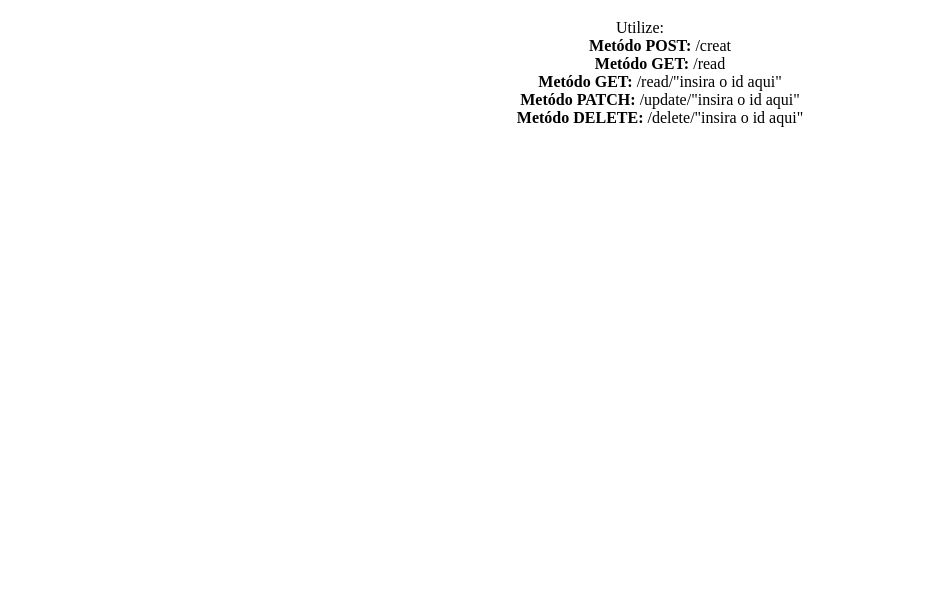
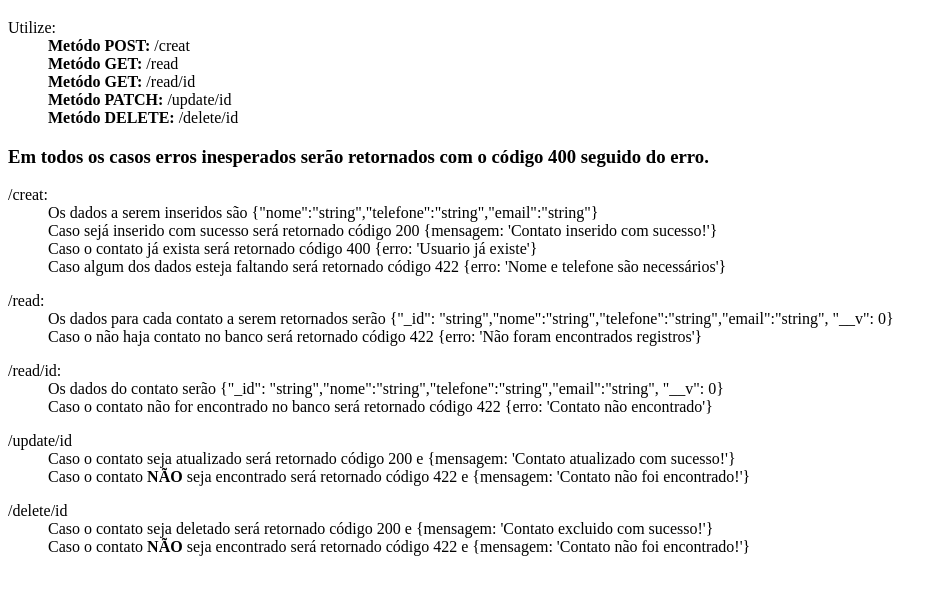
Before and after one commit to senhorbento/API_Agenda, a website: page src/view/view.html in a window 1280 px wide. Shown: the part 61-656 px from the top of the page, without its empty margins (0-946 px from the left). Drawn offline with Linux system fonts and the light colour scheme.

Commit message:
Feat: Add descrição de cada metodo

```diff
--- a/src/view/view.html
+++ b/src/view/view.html
@@ -8,13 +8,41 @@
     <body>
         <div>
             <h1 align="center">API REST Agenda</h1>
-            <dl align="center">
+            <dl>
                 <dt>Utilize:</dt>
                 <dd><b>Metódo POST:</b> /creat</dd>
                 <dd><b>Metódo GET:</b> /read</dd>
-                <dd><b>Metódo GET:</b> /read/"insira o id aqui"</dd>
-                <dd><b>Metódo PATCH:</b> /update/"insira o id aqui"</dd>
-                <dd><b>Metódo DELETE:</b> /delete/"insira o id aqui"</dd>
+                <dd><b>Metódo GET:</b> /read/id</dd>
+                <dd><b>Metódo PATCH:</b> /update/id</dd>
+                <dd><b>Metódo DELETE:</b> /delete/id</dd>
+            </dl>
+            <h3>Em todos os casos erros inesperados serão retornados com o código 400 seguido do erro.</h3>
+            <dl>
+                <dt>/creat:</dt>
+                <dd>Os dados a serem inseridos são {"nome":"string","telefone":"string","email":"string"}</dd>
+                <dd>Caso sejá inserido com sucesso será retornado código 200 {mensagem: 'Contato inserido com sucesso!'}</dd>
+                <dd>Caso o contato já exista será retornado código 400 {erro: 'Usuario já existe'}</dd>
+                <dd>Caso algum dos dados esteja faltando será retornado código 422 {erro: 'Nome e telefone são necessários'}</dd>
+            </dl>
+            <dl>
+                <dt>/read:</dt>
+                <dd>Os dados para cada contato a serem retornados serão {"_id": "string","nome":"string","telefone":"string","email":"string", "__v": 0}</dd>
+                <dd>Caso o não haja contato no banco será retornado código 422 {erro: 'Não foram encontrados registros'}</dd>
+            </dl>
+            <dl>
+                <dt>/read/id:</dt>
+                <dd>Os dados do contato serão {"_id": "string","nome":"string","telefone":"string","email":"string", "__v": 0}</dd>
+                <dd>Caso o contato não for encontrado no banco será retornado código 422 {erro: 'Contato não encontrado'}</dd>
+            </dl>
+            <dl>
+                <dt>/update/id</dt>
+                <dd>Caso o contato seja atualizado será retornado código 200 e {mensagem: 'Contato atualizado com sucesso!'}</dd>
+                <dd>Caso o contato <b>NÃO</b> seja encontrado será retornado código 422 e {mensagem: 'Contato não foi encontrado!'}</dd>
+            </dl>
+            <dl>
+                <dt>/delete/id</dt>
+                <dd>Caso o contato seja deletado será retornado código 200 e {mensagem: 'Contato excluido com sucesso!'}</dd>
+                <dd>Caso o contato <b>NÃO</b> seja encontrado será retornado código 422 e {mensagem: 'Contato não foi encontrado!'}</dd>
             </dl>
         </div>
     </body>
```
